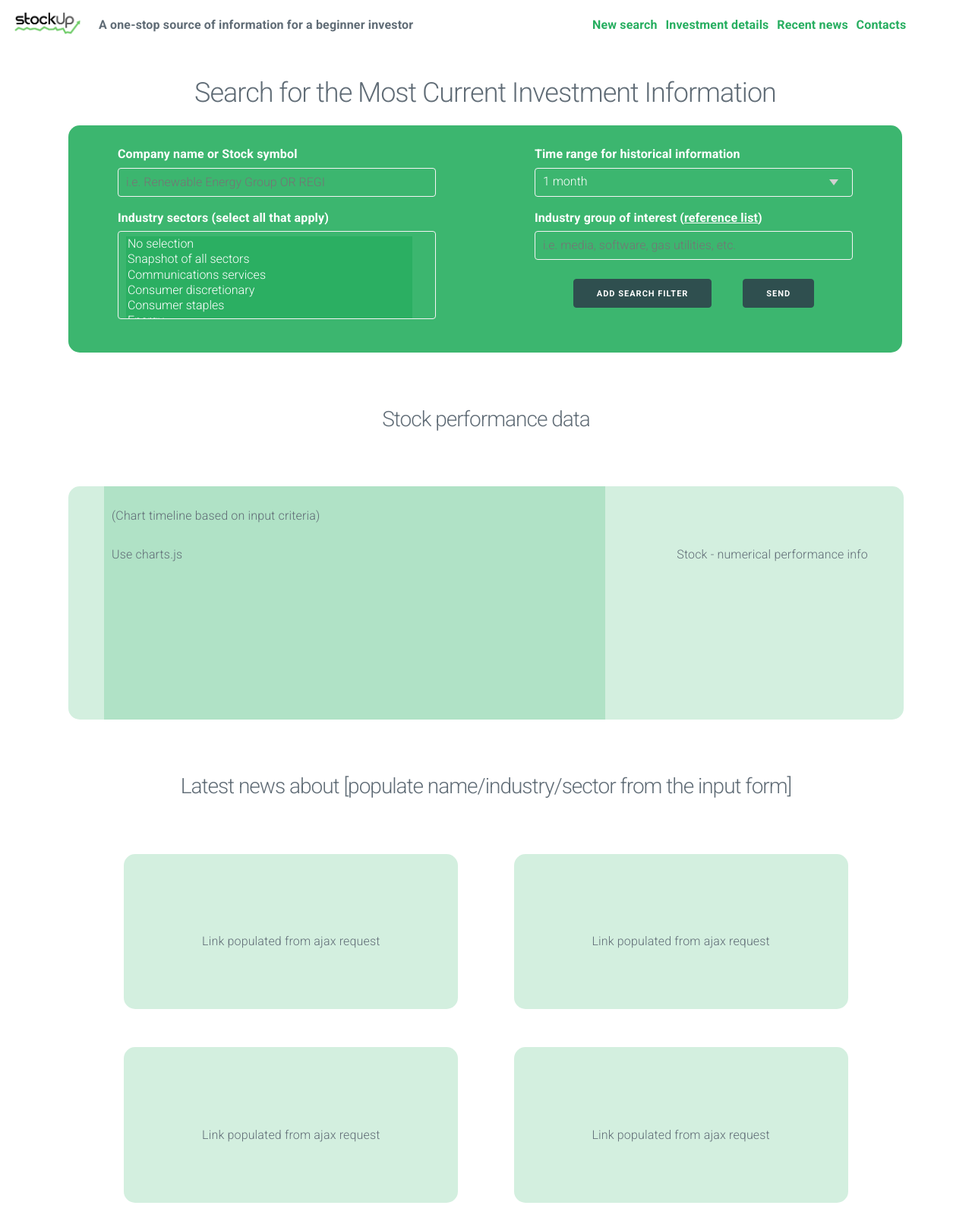
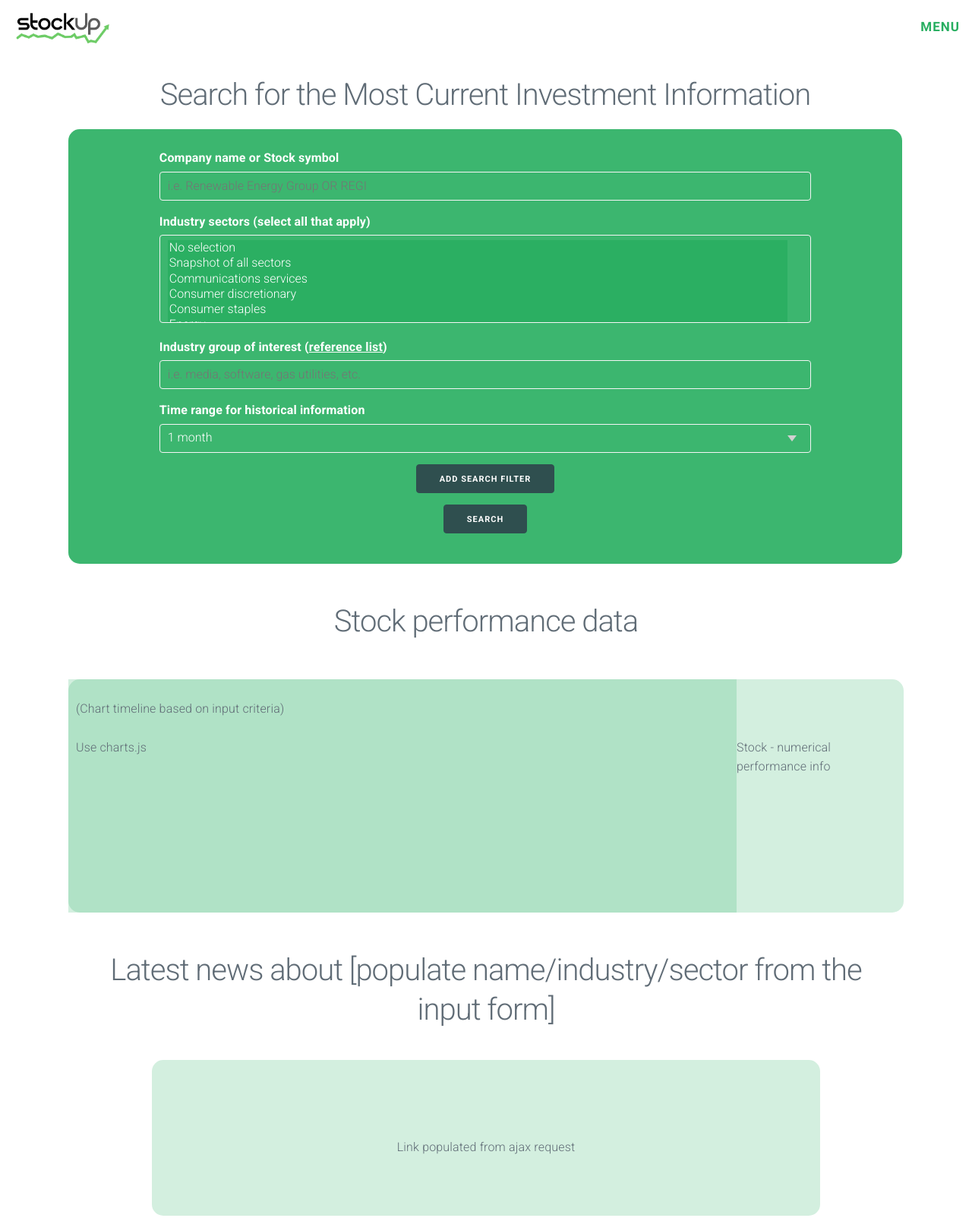
Before and after one commit to BohdiCave/StockUp, a plain HTML site: page index.html in a window 1280 px wide. Shown: the top 1603 px of the page at 76% size. Drawn offline with nearby package versions, Linux system fonts and the light colour scheme.

Commit message:
Completed modifying CSS code to make it mobile-first and fully responsive

```diff
--- a/assets/style.css
+++ b/assets/style.css
@@ -1,6 +1,7 @@
 /* general styling */
-h1 {
-    color: rgba(39, 174, 96, 1.0);
+h2 {
+    font-size: 3.0rem;
+    text-align: center;
 }
 
 h3 {
@@ -18,22 +19,28 @@ a:hover {
     color: darkgreen;
 }
 
-/* general class of centered flex row containers */
+/* General class of centered rows */
 .row.centered {
     justify-content: center;
 }
 
-/* elements of the header */
+/* Elements of the header */
 header {
     position: fixed;
-    z-index: 2;
+    width: 100%;
+    z-index: 1;
     background-color: white;
     padding: 0;
 }
 
-#header-para,
-#header-ul {
-    margin-bottom: 10px;
+nav.row {
+    display: flex;
+    flex-direction: row;
+    justify-content: space-evenly;
+}
+
+#logoDiv {
+    flex: 0 1 auto;
 }
 
 #logo {
@@ -42,24 +49,33 @@ header {
     width: 150px;
 }
 
-.slogan p {
-    padding-top: 20px;
-    font-weight: bold;
+.button.button-clear {
+    color: rgba(39, 174, 96, 1.0);
+    font-size: 1.7rem;
+    padding: 15px;
+    float: right;
 }
 
-ul {
+.column.collapse {
+    flex: 1 0 auto;
+    display: none;
+    flex-direction: column;
+}
+
+nav ul {
     display: flex;
-    flex-direction: row;
-    justify-content: space-between;
+    flex-direction: column;
+    align-items: flex-start;
 }
 
 li {
     flex: 0 1 auto;
-    padding-top: 20px;
+    padding-top: 5px;
     display: inline;
 }
 
-/* search form */
+
+/* Section 1 - Search form */
 .container {
     padding-top: 100px;
 }
@@ -76,7 +92,8 @@ fieldset, form {
 #search {
     padding: 25px 0px;
     border-radius: 15px;
-    justify-content: space-around;
+    flex-direction: column;
+    align-items: center;
     background-color: rgba(39, 174, 96, .9);
     color: white;
 }
@@ -109,16 +126,15 @@ select option {
     color: white;
 }
 
-div.buttons {
+#buttons {
     display: flex;
-    flex-direction: row;
-    justify-content: space-evenly;
-    padding: 10px;
+    flex-direction: column;
+    align-items: center;
 }
 
-/* search results - chart */
+/* Section 2 - Results: stock chart and performance data */
 #results {
-    padding: 50px 0px;
+    padding: 30px 0px;
 }
 
 #charts {
@@ -130,10 +146,11 @@ div.buttons {
 #chart {
     background-color: rgba(39, 174, 96, .2);
 }
-/* search results - news */
+
+/* Section 3 - Search results: latest news */
 .newshead {
     justify-content: center;
-    padding-top: 50px;
+    padding-top: 30px;
     padding-bottom: 0px;
 }
 
@@ -142,70 +159,51 @@ div.buttons {
 }
 
 .articles {
-    flex-wrap: wrap;
-    flex-direction: row;
-    justify-content: space-evenly;
+    flex-direction: column;
+    align-items: center;
 }
 
 .news-item {
     text-align: center;
     background-color: rgba(39, 174, 96, .2);
-    margin: 50px 0px;
+    margin: 20px 0px;
     border-radius: 15px;
 }
 
+/* Section 4 - Contacts */
+#contacts {
+    align-items: center;
+    justify-content: center;
+}
+
+#section-four ul {
+    display: flex;
+    flex-direction: column;
+    align-items: center;
+    margin-bottom: 10px;
+    font-weight: bold;
+    text-align: center;
+}
+
+/* Footer */
 footer {
     font-weight: bold;
     justify-content: center;
-}
-
-#contacts {
-    justify-content: center;
-}
-
-
-
-/* Extending The Inheritances */
-
-/* Custom color */
-/*
-  .button-black.button-clear,
-  .button-black.button-outline {
-    background-color: transparent;
-    color: black;
-  }
-  .button-black.button-clear {
-    border-color: transparent;
-  }
-
-  /* Custom size */
-  /* .button-small {
-    font-size: .8rem;
-    height: 2.8rem;
-    line-height: 2.8rem;
-    padding: 0 1.5rem;
-  }
-
-  .button-large {
-    font-size: 1.4rem;
-    height: 4.5rem;
-    line-height: 4.5rem;
-    padding: 0 2rem;
-  }
- */
-
-
-/* Larger than mobile screen */
-@media (min-width: 40.0rem) {
-
+    text-align: center;
 }
 
 /* Larger than tablet screen */
 @media (min-width: 80.0rem) {
+    h2, h3 {font-size: 4.0rem;}
+    #logoDiv {flex: 1 0 25%;}
 
+    nav ul {flex: 0 1 auto;
+        display: flex;
+        flex-direction: row;
+        align-items: space-evenly;
+        margin-top: 15px;}
+
+        li {padding-top: 5px;
+        margin-right: 20px;
+        display: inline;}
 }
-
-/* Larger than desktop screen */
-@media (min-width: 120.0rem) {
-
- }
--- a/index.html
+++ b/index.html
@@ -8,34 +8,40 @@
     <link rel="stylesheet" href="https://cdnjs.cloudflare.com/ajax/libs/normalize/8.0.1/normalize.css">
     <link rel="stylesheet" href="https://cdnjs.cloudflare.com/ajax/libs/milligram/1.4.1/milligram.css">
     <link rel="stylesheet" type="text/css" href="./assets/style.css">
-
 </head>
 <body>
-    <header class="row">
-        <div class="column column-10 logo">
+    <header>
+        <nav class="row">
+            <div class="column column-30" id="logoDiv">
                 <img id="logo" src="./assets/stockuplogo-sm.png" alt="StockUp logo">
             </div>
-        <div class="column column-50 slogan">
-            <p id="header-para">A one-stop source of information for a beginner investor</p>
+            <div class="column column-20">
+                <button class="button button-clear" id="toggleBtn" aria-controls="#navToggle" aria-expanded="true" aria-label="Toggle navigation">
+                    <span id="nav-toggler">Menu</span>
+                </button>
             </div>
-        <div class="column column-34 navigation">
+            <div class="column collapse" id="navToggle">
                 <ul id="header-ul">
-                <li><a href="#newsearch">New search</a></li>
-                <li><a href="#results">Investment details</a></li>
-                <li><a href="#news">Recent news</a></li>
-                <li><a href="#contacts">Contacts</a></li>
+                    <li><strong>Investment tips for the beginner</strong></li>
+                    <li><a href="#section-one" id="nl1" class="nav-link">New search</a></li>
+                    <li><a href="#section-two" id="nl2" class="nav-link">Investment details</a></li>
+                    <li><a href="#section-three" id="nl3" class="nav-link">Recent news</a></li>
+                    <li><a href="#section-four" id="nl4" class="nav-link">Contacts</a></li>
                 </ul>
             </div>
+
+        </nav>
     </header>
 
     <main class="container">
+        <section id="section-one">
             <form class="row">
                 <fieldset class="column">
-                    <div class="row centered" id="newsearch">
+                    <div class="row centered">
                         <h2>Search for the Most Current Investment Information</h2>
                     </div>
                     <div class="row" id="search">
-                        <div class="column column-40">
+                        <div class="column column-80" id="mainFields">
                             <label for="nameField">Company name or Stock symbol</label>
                             <input type="text" placeholder="i.e. Renewable Energy Group OR REGI" id="nameField">
 
@@ -56,7 +62,10 @@
                                 <option value="utilities">Utilities</option>
                             </select>
                         </div>
-                        <div class="column column-40">
+                        <div class="column column-80" id="moreFields">
+                            <label for="industry">Industry group of interest (<a class="form-link" href="https://www.investopedia.com/terms/i/industrygroup.asp">reference list</a>)</label>
+                            <input type="text" placeholder="i.e. media, software, gas utilities, etc." id="industry">
+
                             <label for="timeRangeField">Time range for historical information</label>
                             <select id="timeRangeField">
                                 <option value="1">1 month</option>
@@ -66,26 +75,23 @@
                                 <option value="12">1 year (4 qtrs)</option>
                                 <option value="24">2 years (8 qtrs)</option>
                             </select>
-
-                            <label for="industry">Industry group of interest (<a class="form-link" href="https://www.investopedia.com/terms/i/industrygroup.asp">reference list</a>)</label>
-                            <input type="text" placeholder="i.e. media, software, gas utilities, etc." id="industry">
-
-                            <div class="buttons">
-                                <input class="button-black" type="submit" value="Add Search Filter">
-                                <input class="button-black" type="submit" value="Send">
                         </div>
+                        <div class="column column-80" id="buttons">
+                                <input id="addFieldBtn" class="button-black" type="submit" value="Add Search Filter">
+                                <input id="searchBtn" class="button-black" type="submit" value="Search">
                         </div>
                     </div>
                 </fieldset>
             </form>
-        </div>
+        </section>
+        <section id="section-two">
             <div class="row" id="results">
                 <div class="column">
                     <h3>Stock performance data</h3>
                 </div>
             </div>
             <div class="row" id="charts">
-            <div class="column column-60" id="chart">
+                <div class="column column-80" id="chart">
                     <br>
                     (Chart timeline based on input criteria)
                     <br><br>Use charts.js
@@ -97,19 +103,23 @@
                     <br><br><br>
                 </div>
             </div>
+        </section>
+        <section id="section-three">
             <div class="row newshead" id="news">
                 <div class="column" id="newshead">
                     <h3>Latest news about <span>[populate name/industry/sector from the input form]</span></h3>
                 </div>
             </div>
             <div class="row articles">
-            <article class="column column-40 news-item"><br><br><br><br>Link populated from ajax request<br><br><br><br></article>
-            <article class="column column-40 news-item"><br><br><br><br>Link populated from ajax request<br><br><br><br></article>
-            <article class="column column-40 news-item"><br><br><br><br>Link populated from ajax request<br><br><br><br></article>
-            <article class="column column-40 news-item"><br><br><br><br>Link populated from ajax request<br><br><br><br></article>
-            <article class="column column-40 news-item"><br><br><br><br>Link populated from ajax request<br><br><br><br></article>
-            <article class="column column-40 news-item"><br><br><br><br>Link populated from ajax request<br><br><br><br></article>
+                <article class="column column-80 news-item" id="item01"><br><br><br><br>Link populated from ajax request<br><br><br><br></article>
+                <article class="column column-80 news-item" id="item02"><br><br><br><br>Link populated from ajax request<br><br><br><br></article>
+                <article class="column column-80 news-item" id="item03"><br><br><br><br>Link populated from ajax request<br><br><br><br></article>
+                <article class="column column-80 news-item" id="item04"><br><br><br><br>Link populated from ajax request<br><br><br><br></article>
+                <article class="column column-80 news-item" id="item05"><br><br><br><br>Link populated from ajax request<br><br><br><br></article>
+                <article class="column column-80 news-item" id="item06"><br><br><br><br>Link populated from ajax request<br><br><br><br></article>
             </div>
+        </section>
+        <section id="section-four">
             <div class="row" id="contacts">
                 <div class="column column-60 contributors">
                 <img src="./assets/stockuplogo-01.jpg" alt="StockUp logo">
@@ -122,11 +132,50 @@
                 </ul>
                 </div>
             </div>
+        </section>
     </main>
 
     <footer class="row">
-            <p>2020 - Made with love by <a href="https://github.com/BohdiCave/StockUp">Socially Distanced Campers</a></p>
+            <p>2020 - Made with love by <br> <a href="https://github.com/BohdiCave/StockUp">Socially Distanced Campers</a></p>
     </footer>
+
+    <script src="https://cdnjs.cloudflare.com/ajax/libs/jquery/3.2.1/jquery.min.js"></script>
+    <script>
+        var collapse = document.querySelector(".collapse");
+        var toggleBtn = document.querySelector("#toggleBtn");
+        function toggleMenu(e) {
+            e.stopPropagation();
+            collapse.style.display = "flex";
+            toggleBtn.style.display = "none";
+        }
+        toggleBtn.addEventListener("click", toggleMenu);
+
+        var nl1 = document.querySelector("#nl1");
+        var nl2 = document.querySelector("#nl2");
+        var nl3 = document.querySelector("#nl3");
+        var nl4 = document.querySelector("#nl4");
+        function closeDropdown() {
+            collapse.style.display = "none";
+            toggleBtn.style.display = "block";
+        }
+        nl1.addEventListener("click", closeDropdown);
+        nl2.addEventListener("click", closeDropdown);
+        nl3.addEventListener("click", closeDropdown);
+        nl4.addEventListener("click", closeDropdown);
+
+        var moreFields = document.querySelector("#moreFields");
+        var addFieldBtn = document.querySelector("#addFieldBtn");
+        var searchBtn = document.querySelector("#searchBtn");
+        function addSearchFilter(e) {
+            e.preventDefault();
+            var newFilter = document.createElement("input");
+            newFilter.setAttribute("type", "text");
+            newFilter.setAttribute("placeholder", "additional filter    ");
+            newFilter.setAttribute("class", "newFilter");
+            moreFields.append(newFilter);
+        }
+        addFieldBtn.addEventListener("click", addSearchFilter);
+    </script>
 
 </body>
 </html>
```
Also changed, not shown: assets/stockUp-mobile-screenshot.png (added), assets/stockUp-screenshot-01.png, assets/stockUp-screenshot-02.png, assets/stockUp-screenshot-03.png, 1 other file. Lines whose indentation alone changed are shown as unchanged.
